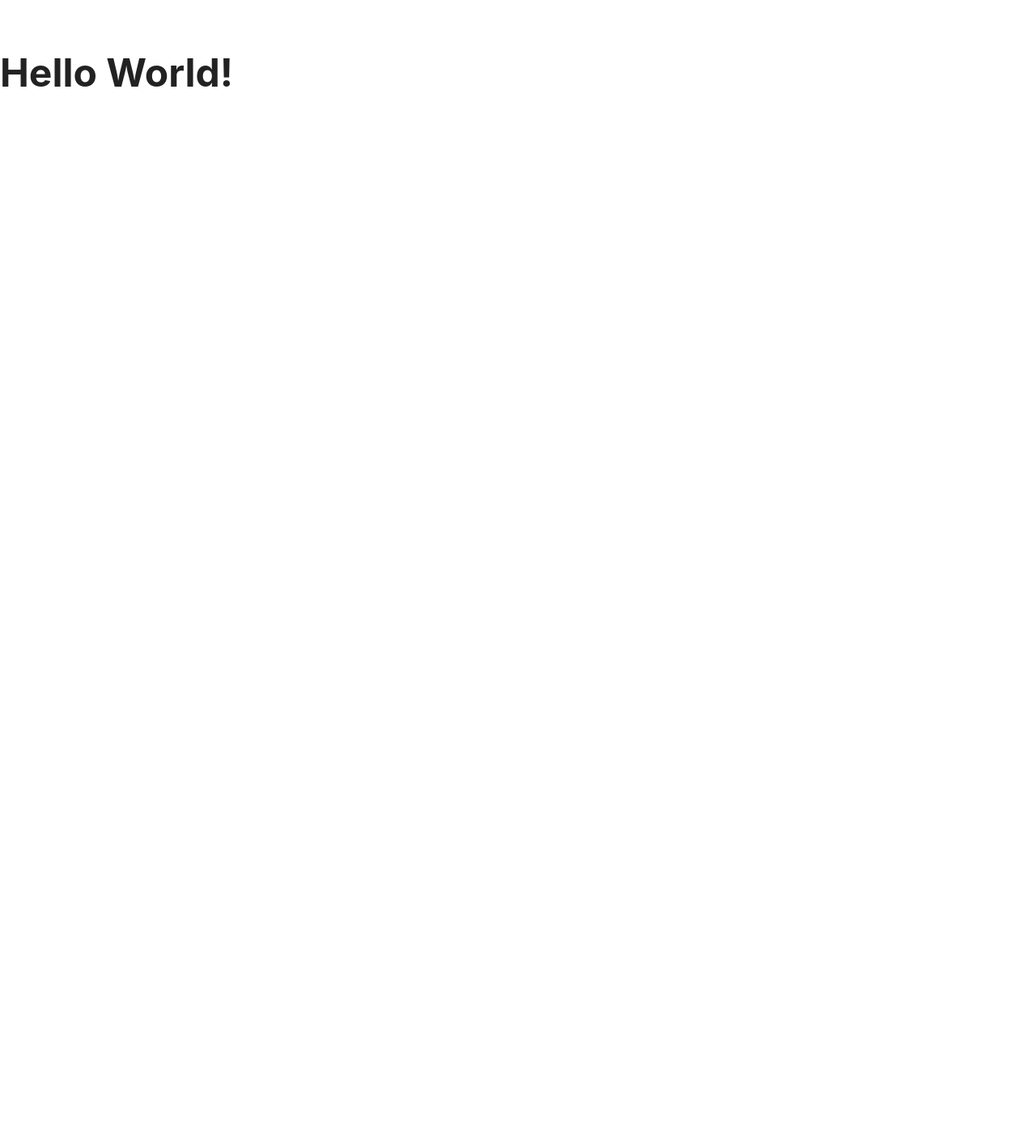
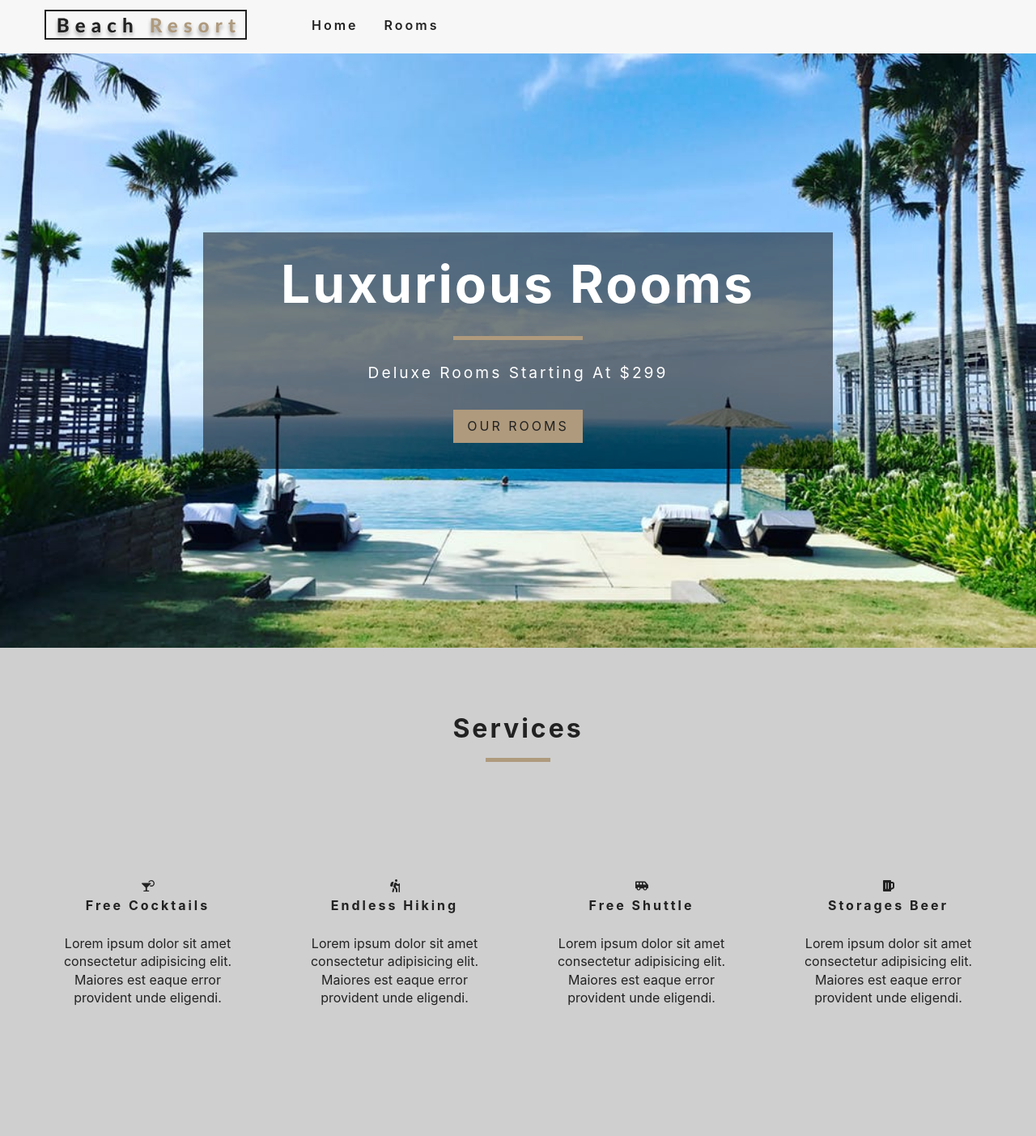
Before and after one commit to tulip0208/react-reservation-project, a React app in the folder react-beach-resort-dev/: page / in a window 1280 px wide. Shown: the whole page at 81% size. Before the commit the page ends 800 px from the top, so only its background shows below. Built offline with nearby package versions, Linux system fonts and the light colour scheme.

Commit message:
React Router Page Setup & Some Components Builds

```diff
--- a/react-beach-resort-dev/src/App/App.css
+++ b/react-beach-resort-dev/src/App/App.css
@@ -251,6 +251,7 @@ h6 {
   margin-bottom: 1.5rem;
 }
 .services h6 {
+  text-transform: capitalize;
   letter-spacing: var(--mainSpacing);
 }
 .services p {
@@ -434,7 +435,7 @@ h6 {
   }
 }
 /* end of single room*/
-/* roomlist */
+/* roomList */
 .roomslist {
   padding: 5rem 0;
 }
@@ -458,8 +459,8 @@ h6 {
     max-width: 1170px;
   }
 }
-/* end of roomlist */
-/*  rooms fitler*/
+/* end of roomList */
+/* rooms filter */
 .filter-container {
   padding: 5rem 0;
 }
@@ -510,5 +511,4 @@ h6 {
     max-width: 1170px;
   }
 }
-
 /* end of rooms filter */
--- a/react-beach-resort-dev/src/App/App.js
+++ b/react-beach-resort-dev/src/App/App.js
@@ -1,10 +1,28 @@
 import "./App.css";
+
+// import react-router-dom
+import { Route, Switch } from "react-router-dom";
+
+// imports pages
+import Home from "../Pages/Home";
+import Room from "../Pages/Room";
+import SingleRoom from "../Pages/SingleRoom";
+import Error from "../Pages/Error";
+
+// import components
+import Navbar from "../Components/Navbar/Navbar";
 
 function App() {
   return (
-    <div className="App">
-      <h1>Hello World!</h1>
-    </div>
+    <>
+      <Navbar />
+      <Switch>
+        <Route exact path="/" component={Home} />
+        <Route exact path="/rooms/" component={Room} />
+        <Route exact path="/rooms/:slug" component={SingleRoom} />
+        <Route component={Error} />
+      </Switch>
+    </>
   );
 }
 
--- /dev/null
+++ b/react-beach-resort-dev/src/Components/Banner/Banner.jsx
@@ -0,0 +1,14 @@
+import React from "react";
+
+function Banner({ children, title, subtitle }) {
+  return (
+    <div className="banner">
+      <h1>{title}</h1>
+      <div></div>
+      <p>{subtitle}</p>
+      {children}
+    </div>
+  );
+}
+
+export default Banner;
--- /dev/null
+++ b/react-beach-resort-dev/src/Components/Hero/Hero.jsx
@@ -0,0 +1,11 @@
+import React from "react";
+
+function Hero({ children, hero }) {
+  return <header className={hero}>{children}</header>;
+}
+
+Hero.defaultProps = {
+  hero: "defaultHero",
+};
+
+export default Hero;
--- /dev/null
+++ b/react-beach-resort-dev/src/Components/Navbar/Navbar.jsx
@@ -0,0 +1,52 @@
+import React, { Component } from "react";
+
+// import react-router-dom
+import { Link } from "react-router-dom";
+
+// import assets
+import Logo from "../../assets/img/svg/logo.svg";
+import { FaAlignRight } from "react-icons/fa";
+
+export default class Navbar extends Component {
+  state = {
+    isOpen: false,
+  };
+  handleToggle = () => {
+    this.setState({ isOpen: !this.state.isOpen });
+  };
+
+  render() {
+    return (
+      <nav className="navbar">
+        <div className="nav-center">
+          <div className="nav-header">
+            {/* app logo */}
+            <Link to="/">
+              <img src={Logo} alt="Reach Resort" />
+            </Link>
+
+            {/* navbar toggle button */}
+            <button
+              type="button"
+              className="nav-btn"
+              onClick={this.handleToggle}
+            >
+              <FaAlignRight className="nav-icon" />
+            </button>
+          </div>
+          {/* navbar link */}
+          <ul
+            className={this.state.isOpen ? "nav-links show-nav" : "nav-links"}
+          >
+            <li>
+              <Link to="/">Home</Link>
+            </li>
+            <li>
+              <Link to="/rooms">Rooms</Link>
+            </li>
+          </ul>
+        </div>
+      </nav>
+    );
+  }
+}
--- /dev/null
+++ b/react-beach-resort-dev/src/Components/Services/Services.jsx
@@ -0,0 +1,58 @@
+import React, { Component } from "react";
+
+// imports react-icons
+import { FaCocktail, FaHiking, FaShuttleVan, FaBeer } from "react-icons/fa";
+
+// imports components
+import Title from "../Title/Title";
+
+export default class Services extends Component {
+  state = {
+    services: [
+      {
+        icon: <FaCocktail />,
+        title: "free cocktails",
+        info:
+          "Lorem ipsum dolor sit amet consectetur adipisicing elit. Maiores est eaque error provident unde eligendi.",
+      },
+      {
+        icon: <FaHiking />,
+        title: "endless hiking",
+        info:
+          "Lorem ipsum dolor sit amet consectetur adipisicing elit. Maiores est eaque error provident unde eligendi.",
+      },
+      {
+        icon: <FaShuttleVan />,
+        title: "free shuttle",
+        info:
+          "Lorem ipsum dolor sit amet consectetur adipisicing elit. Maiores est eaque error provident unde eligendi.",
+      },
+      {
+        icon: <FaBeer />,
+        title: "storages beer",
+        info:
+          "Lorem ipsum dolor sit amet consectetur adipisicing elit. Maiores est eaque error provident unde eligendi.",
+      },
+    ],
+  };
+
+  render() {
+    return (
+      <section className="services">
+        <Title title="services" />
+
+        <div className="services-center">
+          {this.state.services.map((item, index) => {
+            return (
+              <article key={index} className="services">
+                <span>{item.icon}</span>
+                <h6>{item.title}</h6>
+                <p>{item.info}</p>
+              </article>
+            );
+          })}
+        </div>
+      </section>
+    );
+  }
+}
--- /dev/null
+++ b/react-beach-resort-dev/src/Components/Title/Title.jsx
@@ -0,0 +1,10 @@
+import React from "react";
+
+export default function Title({ title }) {
+  return (
+    <div className="section-title">
+      <h4>{title}</h4>
+      <div />
+    </div>
+  );
+}
--- /dev/null
+++ b/react-beach-resort-dev/src/Pages/Error.jsx
@@ -0,0 +1,22 @@
+import React from "react";
+
+// import react-router-dom
+import { Link } from "react-router-dom";
+
+// imports components
+import Hero from "../Components/Hero/Hero";
+import Banner from "../Components/Banner/Banner";
+
+function Error() {
+  return (
+    <Hero>
+      <Banner title="404" subtitle="page not found">
+        <Link to="/" className="btn-primary">
+          return home
+        </Link>
+      </Banner>
+    </Hero>
+  );
+}
+
+export default Error;
--- /dev/null
+++ b/react-beach-resort-dev/src/Pages/Home.jsx
@@ -0,0 +1,29 @@
+import React from "react";
+
+// import react-router-dom
+import { Link } from "react-router-dom";
+
+// imports components
+import Hero from "../Components/Hero/Hero";
+import Banner from "../Components/Banner/Banner";
+import Services from "../Components/Services/Services";
+
+function Home() {
+  return (
+    <>
+      <Hero>
+        <Banner
+          title="luxurious rooms"
+          subtitle="deluxe rooms starting at $299"
+        >
+          <Link to="/rooms" className="btn-primary">
+            our rooms
+          </Link>
+        </Banner>
+      </Hero>
+      <Services />
+    </>
+  );
+}
+
+export default Home;
--- /dev/null
+++ b/react-beach-resort-dev/src/Pages/Room.jsx
@@ -0,0 +1,22 @@
+import React from "react";
+
+// import react-router-dom
+import { Link } from "react-router-dom";
+
+// imports components
+import Hero from "../Components/Hero/Hero";
+import Banner from "../Components/Banner/Banner";
+
+function Room() {
+  return (
+    <Hero hero="roomsHero">
+      <Banner title="our rooms">
+        <Link to="/" className="btn-primary">
+          return home
+        </Link>
+      </Banner>
+    </Hero>
+  );
+}
+
+export default Room;
--- /dev/null
+++ b/react-beach-resort-dev/src/Pages/SingleRoom.jsx
@@ -0,0 +1,11 @@
+import React from "react";
+
+function SingleRoom() {
+  return (
+    <div>
+      <h2>hello from single room page!</h2>
+    </div>
+  );
+}
+
+export default SingleRoom;
--- a/react-beach-resort-dev/src/index.js
+++ b/react-beach-resort-dev/src/index.js
@@ -4,9 +4,14 @@ import reportWebVitals from "./reportWebVitals";
 import App from "./App/App";
 import "./index.css";
 
+// import react-router-dom
+import { BrowserRouter as Router } from "react-router-dom";
+
 ReactDOM.render(
   <React.StrictMode>
-    <App />
+    <Router>
+      <App />
+    </Router>
   </React.StrictMode>,
   document.getElementById("root")
 );
```
Also changed, not shown: react-beach-resort-dev/src/Context/Context.jsx (added, +11 -0 lines).
